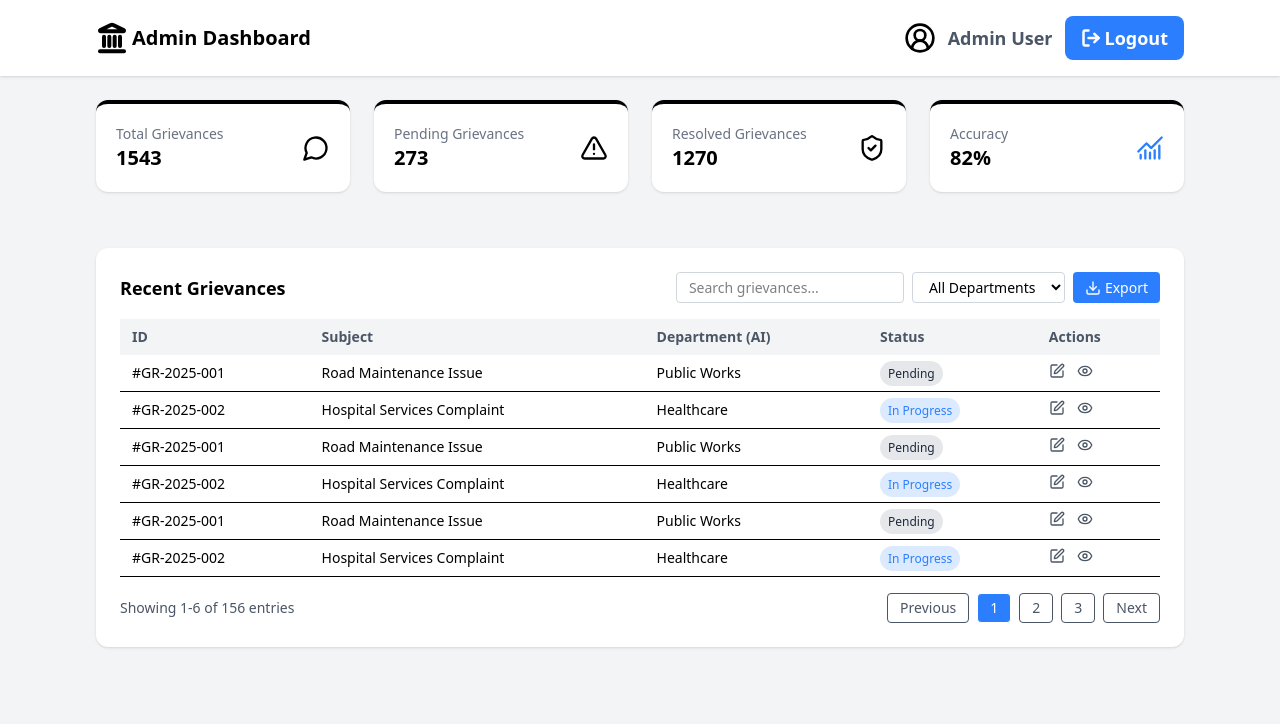
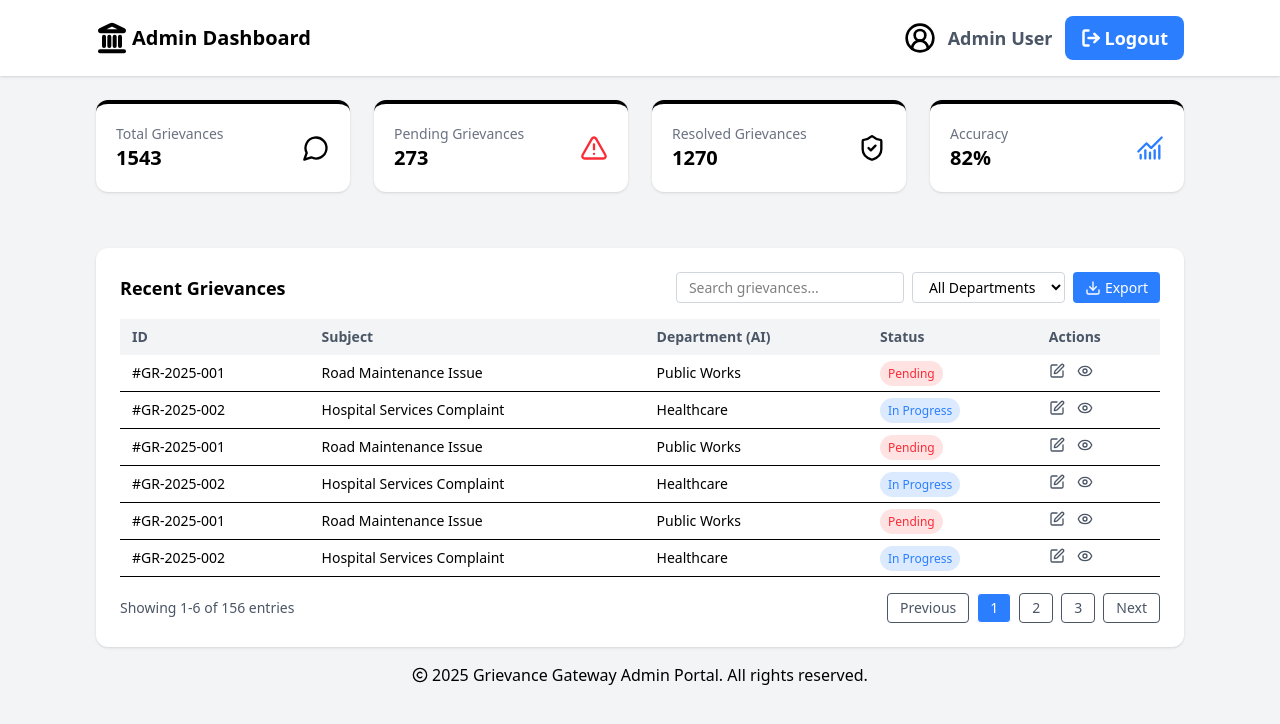
Before and after one commit to mani-chauhan2004/public-grievance-portal, a React (Vite) app in the folder public-grievance-portal-frontend/: page / in a window 1280 px wide. Shown: the top 724 px of the page. Built offline with nearby package versions, Linux system fonts and the light colour scheme.

Commit message:
Add footer in the dashboard and change red color for pending

```diff
--- a/public-grievance-portal-frontend/src/components/GrievanceTable.jsx
+++ b/public-grievance-portal-frontend/src/components/GrievanceTable.jsx
@@ -81,7 +81,7 @@
                 <span
                   className={`px-2 py-1 text-xs rounded-full font-medium ${
                     g.status === "Pending"
-                      ? "bg-gray-200 text-gray-800"
+                      ? "bg-red-100 text-red-500"
                       : "bg-blue-100 text-blue-500"
                   }`}
                 >
--- a/public-grievance-portal-frontend/src/pages/AdminDashboard.jsx
+++ b/public-grievance-portal-frontend/src/pages/AdminDashboard.jsx
@@ -1,7 +1,7 @@
 import Sidebar from "../components/Sidebar";
 import Topbar from "../components/Topbar";
 import StatCard from "../components/StatCard";
-import { MessageCircle, AlertTriangle, ShieldCheck, ChartNoAxesCombined } from "lucide-react";
+import { MessageCircle, AlertTriangle, ShieldCheck, ChartNoAxesCombined, Copyright } from "lucide-react";
 import GrievanceTable from "../components/GrievanceTable";
 
 export default function AdminDashboard() {
@@ -19,6 +19,9 @@
         <div className="px-24">
             <GrievanceTable/>
         </div>
+        <footer className="flex items-center gap-1 justify-center mt-4">
+            <Copyright size={16} /> 2025 Grievance Gateway Admin Portal. All rights reserved.
+        </footer>
       </div>
     </div>
   );
```
